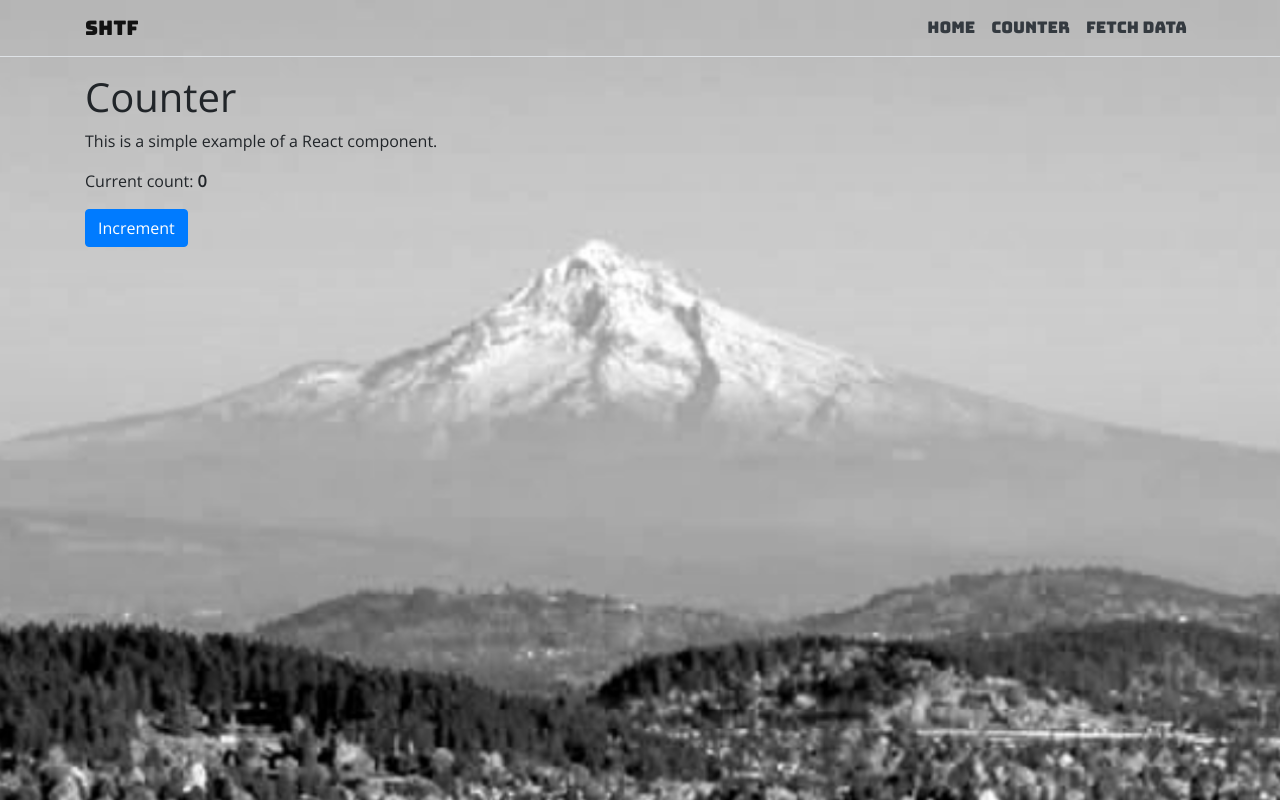
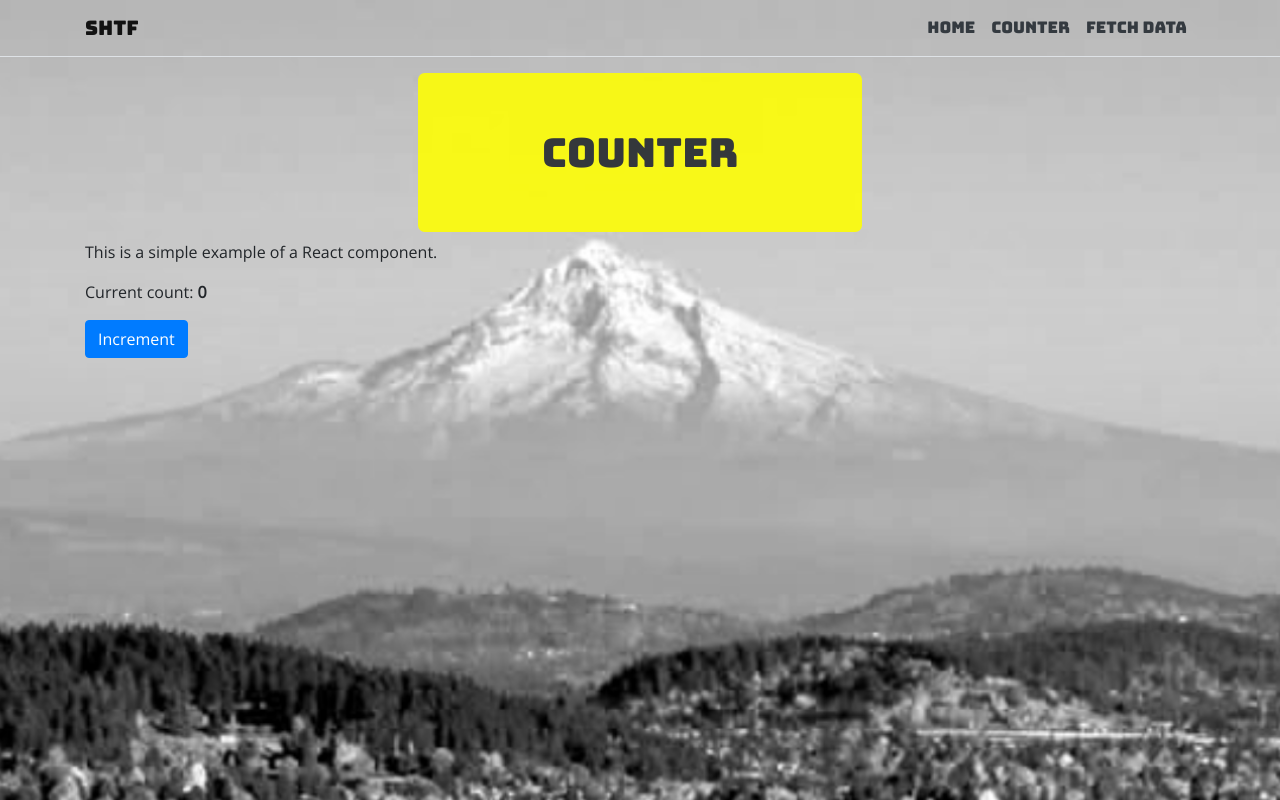
Before and after one commit to reese-lee/SHTF, a React (Create React App) app in the folder ClientApp/: page /counter in a window 1280 px wide. Built offline with nearby package versions, Linux system fonts and the light colour scheme.

Commit message:
add styling for buttons, universal styling for page titles

```diff
--- a/ClientApp/src/components/Home.css
+++ b/ClientApp/src/components/Home.css
@@ -5,33 +5,44 @@ body {
 }
 
 .title {
-  text-align: center;
-  background-color: transparent;
-  color: black;
-  font-family: 'Bungee', cursive;
-  font-size: 6em;
+  font-size: 5.5em;
 }
 
 .title2 {
-  text-align: center;
-  color: black;
-  font-family: 'Bungee', cursive;
   margin: 0px;
   font-size: 1.5em;
 }
 
-.header {
+.headerMain {
+  text-align: center;
   margin-top: 30%;
   background-color: yellow;
   padding-top: 5%;
   padding-bottom: 5%;
   border-radius: 5pt;
   opacity: .88;
+  margin-left: 5%;
+  margin-right: 5%;
+  color: black;
+  font-family: 'Bungee', cursive;
+}
+
+.title3 {
+  font-size: 2.5em;
+  background-color: yellow;
+  margin-left: 30%;
+  margin-right: 30%;
+  border-radius: 5pt;
+  padding: 5%;
+  opacity: .88;
+  font-family: 'Bungee', cursive;
+  text-align: center;
 }
 
 .buttonDiv {
   text-align: center;
 }
+
 .splashButtons {
   background: yellow;
   border-radius: 5pt;
@@ -42,4 +53,9 @@ body {
   border: none;
   width: 90pt;
   opacity: .88;
+  color: black;
 }
+
+.buttonDiv a {
+  color: black;
+}
```
